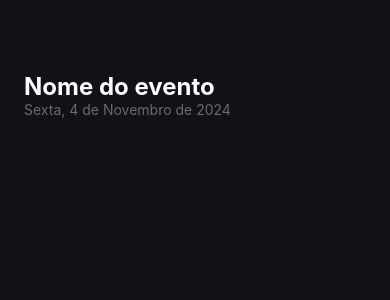
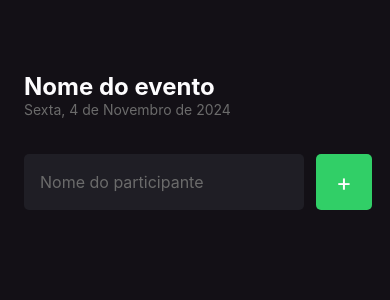
Before and after one commit to Welbert-Soares/imhere, a React Native app: screen / in a window 390 px wide. Shown: the top 300 px of the page. Built offline with nearby package versions, Linux system fonts and the light colour scheme.

Commit message:
inputs e botoes

```diff
--- a/src/screens/Home/index.tsx
+++ b/src/screens/Home/index.tsx
@@ -1,12 +1,27 @@
-import { Text, View } from "react-native";
+import { Text, View, TextInput, TouchableOpacity } from "react-native";
 
 import { styles } from "./styles";
 
-export  function Home() {
+export function Home() {
+  const handleParticipantAdd = () => {
+    console.log("Você clicou no botão de adicionar participante");
+  };
+
   return (
     <View style={styles.container}>
       <Text style={styles.eventName}>Nome do evento</Text>
       <Text style={styles.eventDate}>Sexta, 4 de Novembro de 2024</Text>
+
+      <View style={styles.form}>
+        <TextInput
+          style={styles.input}
+          placeholder="Nome do participante"
+          placeholderTextColor={"#6b6b6b"}
+        />
+        <TouchableOpacity style={styles.button} onPress={handleParticipantAdd}>
+          <Text style={styles.buttonText}>+</Text>
+        </TouchableOpacity>
+      </View>
     </View>
   );
 }
--- a/src/screens/Home/styles.ts
+++ b/src/screens/Home/styles.ts
@@ -15,4 +15,32 @@
   eventDate: {
     color: "#6b6b6b",
   },
+  input: {
+    height: 56,
+    backgroundColor: "#1f1e25",
+    borderRadius: 5,
+    color: "#fdfcfe",
+    padding: 16,
+    fontSize: 16,
+    flex: 1,
+    marginRight: 12,
+  },
+  buttonText: {
+    color: "#fdfcfe",
+    fontSize: 24,
+  },
+  button: {
+    width: 56,
+    height: 56,
+    borderRadius: 5,
+    backgroundColor: "#31cf67",
+    alignItems: "center",
+    justifyContent: "center",
+  },
+  form: {
+    width: "100%",
+    flexDirection: "row",
+    marginTop: 36,
+    marginBottom: 42,
+  }
 });
```
